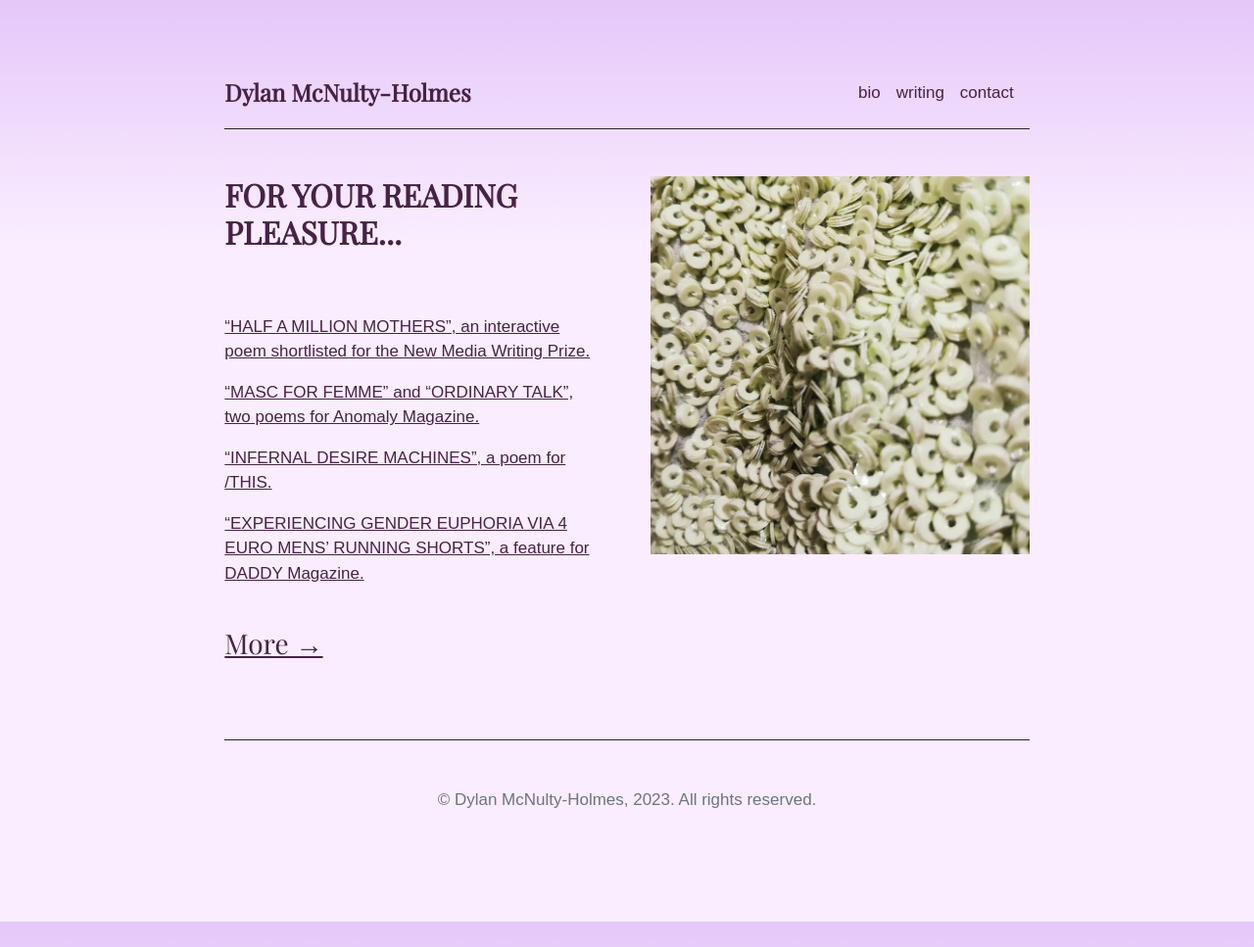
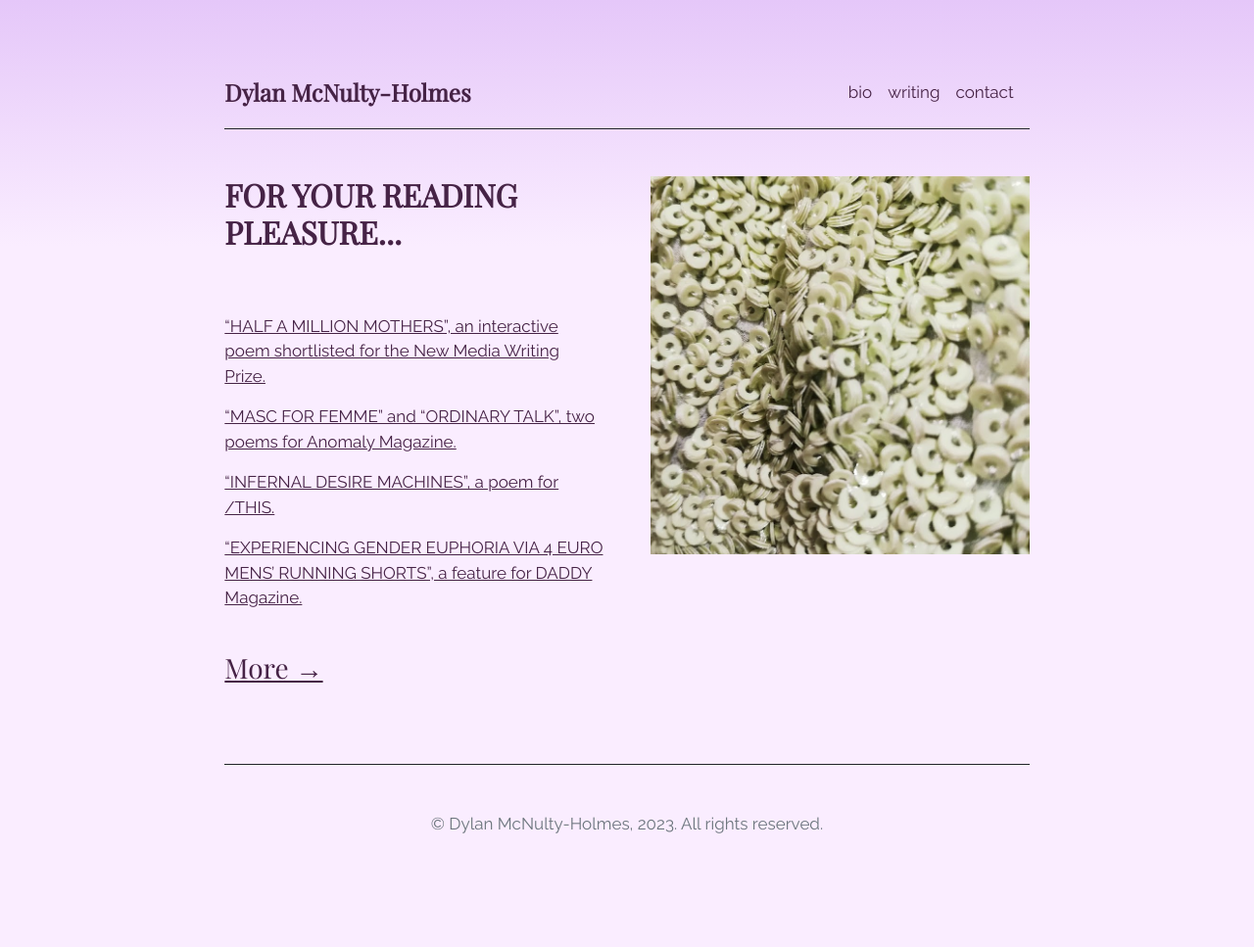
Before and after one commit to dyl-amh/website, a Jekyll site: the page built from index.md, in a window 1280 px wide. Shown: the whole page at 98% size. Built offline with Jekyll 4.4.1, drawn with Linux system fonts in a browser that asks for light colours; before the commit the page ends 941 px from its top, so only the background shows below that.

Commit message:
New publications and fonts

```diff
--- a/_data/publications.yml
+++ b/_data/publications.yml
@@ -1,5 +1,6 @@
 forthcoming:
 - {name: '"A HISTORY OF SUFFOCATION," a short story for Redivider.'}
+- {name: '"DYLAN, UNFORTUNATELY," a poem in "Responses to Untitled (eye with comet)(c.1985) by Paul Thek", an anthology by Pilot Press.'}
 - {name: '“A LOVER’S OASIS”, “THE KING OF A RAINY COUNTRY” and “AS RULY AS A BODY CAN BE”, 3 poems for the Sunday Mornings at the River Quarterly Anthology.'}
 - {name: '"CONVERSATIONS IMAGINED, FELT, AND OVERHEARD...", a poem for Die Leere Mitte.'}
 
--- a/_includes/head.html
+++ b/_includes/head.html
@@ -8,8 +8,8 @@
   <link rel="apple-touch-icon" sizes="152x152" href="{{ site.github.url }}/assets/apple-touch-icon.png">
   <link rel="shortcut icon" href="{{ site.github.url }}/assets/favicon.ico">
   <link rel="preconnect" href="https://fonts.googleapis.com">
-  <link rel="preconnect" href="https://fonts.gstatic.com" crossorigin>
-  <link href="https://fonts.googleapis.com/css2?family=Inter&family=Playfair+Display&display=swap" rel="stylesheet">
+<link rel="preconnect" href="https://fonts.gstatic.com" crossorigin>
+<link href="https://fonts.googleapis.com/css2?family=Playfair+Display&family=Raleway&family=Source+Sans+Pro:ital,wght@0,400;0,900;1,900&display=swap" rel="stylesheet">
   <style>
     .wrapingimage
     {
--- a/_sass/main.scss
+++ b/_sass/main.scss
@@ -2,7 +2,7 @@
 
 
 $bodyColor: #462346;
-$bodyFont: 'Source Sans Pro', sans-serif, "Helvetica Neue", Helvetica, Arial, sans-serif, "Apple Color Emoji","Segoe UI Emoji","Segoe UI Symbol";
+$bodyFont: 'Raleway', sans-serif, "Helvetica Neue", Helvetica, Arial, sans-serif, "Apple Color Emoji","Segoe UI Emoji","Segoe UI Symbol";
 $headerFont: 'Playfair Display', serif, 'Open Sans', sans-serif, "Apple Color Emoji","Segoe UI Emoji","Segoe UI Symbol";
 $linkColor: #462346!important;
 $headerColor: #462346;
```
